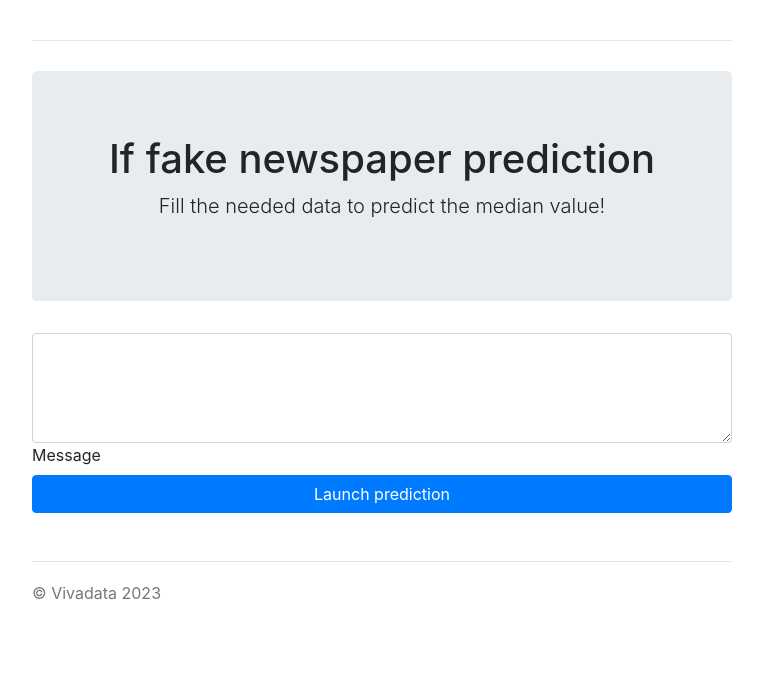
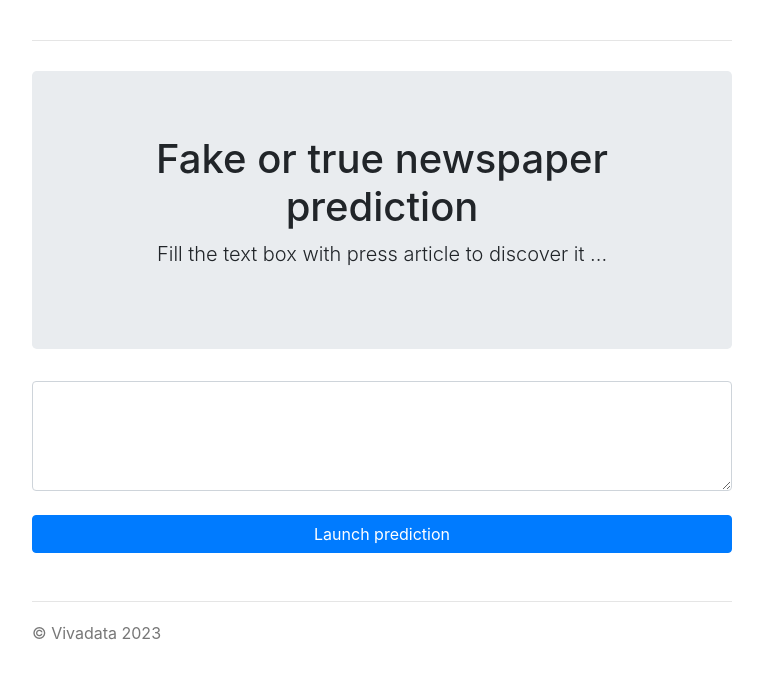
Before and after one commit to ArnoKP/IsFake_news_detector, a Flask app: page / in a window 1280 px wide. Shown: the top 679 px of the page, without its empty margins (258-1021 px from the left). Run offline with Flask 3, Linux system fonts and the light colour scheme; parts of the project's set-up code (start-up, migrations or seed data) failed here and were passed over; some libraries are stand-ins or nearby versions.

```diff
--- a/templates/index.html
+++ b/templates/index.html
@@ -27,14 +27,14 @@
       </div>
 
       <div class="jumbotron">
-        <h1>If fake newspaper prediction</h1>
-        <p class="lead">Fill the needed data to predict the median value!</p>
+        <h1>Fake or true newspaper prediction</h1>
+        <p class="lead">Fill the text box with press article to discover it ...</p>
         <!-- <p><a class="btn btn-lg btn-success" href="home" role="button">Get started</a></p> -->
       </div class="form-row">
         <form method="post">
 		<div class="form-outline">
   		  <textarea class="form-control" id="textAreaExample1" rows="4"></textarea>
-  		  <label class="form-label" for="textAreaExample">Message</label>
+  		  <label class="form-label" for="textAreaExample"></label>
 		</div>
 		<button type="submit" class="btn btn-primary btn-block mb-4" onclick="setAction('/predict/')">
 		  Launch prediction
```
